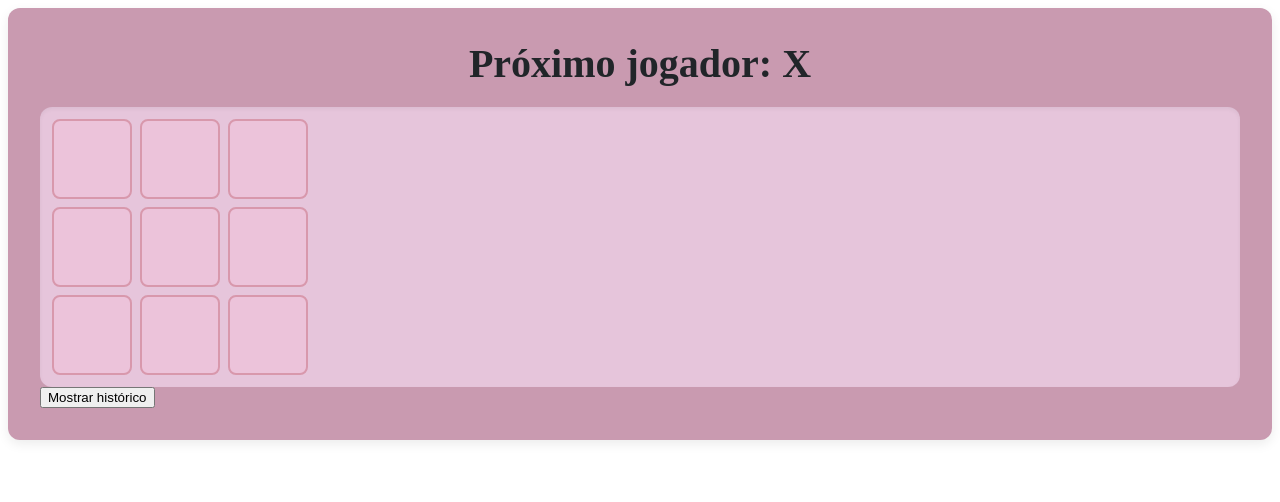
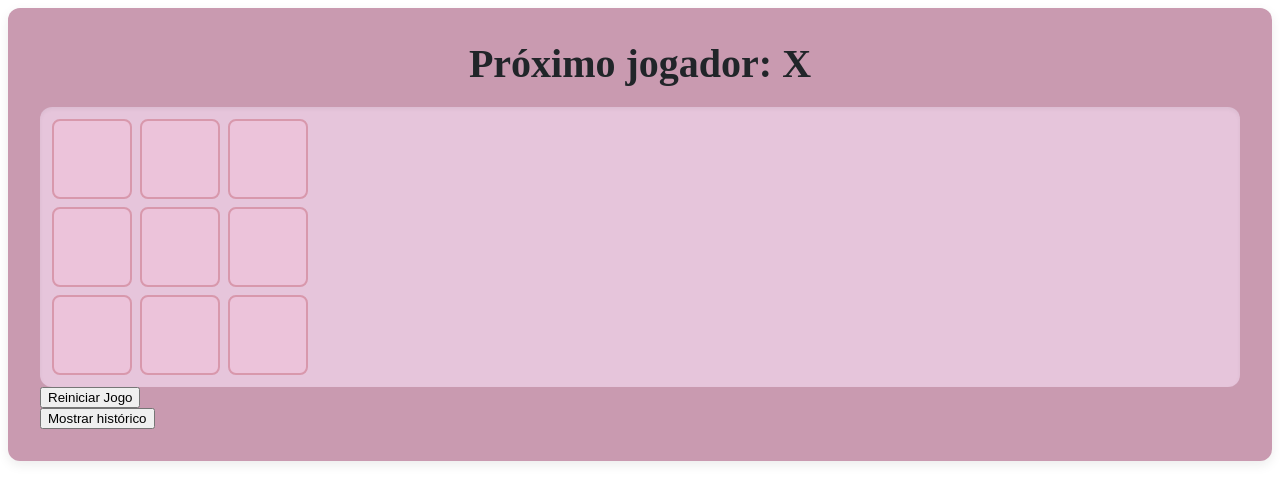
Before and after one commit to Maria-Touzo/JDV-maju-touzo, a React (Vite) app: page / in a window 1280 px wide. Shown: the top 502 px of the page. Built offline with nearby package versions, Linux system fonts and the light colour scheme.

Commit message:
add: iniciando o botão para reiniciar o jogo.

```diff
--- a/src/Components/Board/Board.jsx
+++ b/src/Components/Board/Board.jsx
@@ -7,15 +7,22 @@ import styles from"./board.module.css";
 export default function Board({ xIsNext, squares, onPlay }) {
   // Lógica de clique nos quadrados
   function handleClick(i) {
+    // // Se já houver um vencedor ou se o quadrado estiver ocupado, ignora o clique
     if (calculateWinner(squares) || squares[i]) {
       return;
     }
+
+    // Cria uma cópia do array do tabuleiro para manter a imutabilidade
     const nextSquares = squares.slice();
+
+    // Marca 'X' ou 'O' dependendo do turno atual
     if (xIsNext) {
       nextSquares[i] = 'X';
     } else {
       nextSquares[i] = 'O';
     }
+
+    // Envia o novo estado do tabuleiro para o componente pai (Game)
     onPlay(nextSquares);
   }
 
@@ -28,7 +35,7 @@ export default function Board({ xIsNext, squares, onPlay }) {
     status = 'Próximo jogador: ' + (xIsNext ? 'X' : 'O');
   }
 
-  // Retorno do elemento visual JSX
+  // Renderiza a estrutura visual do tabuleiro em JSX
   return (
     <>
       <div className={styles['board__status']}>{status}</div>
@@ -51,20 +58,18 @@ export default function Board({ xIsNext, squares, onPlay }) {
       </div>
     </>
   );
-} // <- As chaves do Board fecham AQUI!
+}
 
-// 3. Função auxiliar declarada FORA do componente Board
+// Função auxiliar que checa as 8 combinações possíveis de vitória
 function calculateWinner(squares) {
+  // Lista com todas as posições vencedoras (linhas, colunas e diagonais)
   const lines = [
-    [0, 1, 2],
-    [3, 4, 5],
-    [6, 7, 8],
-    [0, 3, 6],
-    [1, 4, 7],
-    [2, 5, 8],
-    [0, 4, 8],
-    [2, 4, 6],
+   [0, 1, 2], [3, 4, 5], [6, 7, 8], // Horizontais
+    [0, 3, 6], [1, 4, 7], [2, 5, 8], // Verticais
+    [0, 4, 8], [2, 4, 6]             // Diagonais
   ];
+
+  // Percorre a lista de combinações para verificar se alguém venceu
   for (let i = 0; i < lines.length; i++) {
     const [a, b, c] = lines[i];
     if (squares[a] && squares[a] === squares[b] && squares[a] === squares[c]) {
--- a/src/Components/Game/Game.jsx
+++ b/src/Components/Game/Game.jsx
@@ -1,40 +1,58 @@
-// src/Components/Game/Game.jsx
 
 import { useState } from 'react';
-import Board from '../Board/Board';         // Componente do tabuleiro
-import History from '../History/History';     // Componente passivo do histórico
-import styles from "./game.module.css";       // Estilos isolados com CSS Modules
+import Board from '../Board/Board';
+import History from '../History/History';
+import styles from "./game.module.css";
 
 export default function Game() {
-  // ESTADO GLOBAL 1: Array com o histórico de jogadas do jogo
+  //  Armazena o histórico do jogo como um array de matrizes de 9 posições
   const [history, setHistory] = useState([Array(9).fill(null)]);
-
-  // ESTADO GLOBAL 2: Número do movimento atual
+  // Controla o índice numérico da jogada que está sendo visualizada
   const [currentMove, setCurrentMove] = useState(0);
 
-  // DERIVAÇÃO DE ESTADO 1: Define se a vez é do jogador 'X'
+  // Define se é a vez do jogador 'X' (jogadas pares são do 'X')
   const xIsNext = currentMove % 2 === 0;
-
-  // DERIVAÇÃO DE ESTADO 2: Extrai o tabuleiro de 9 posições da jogada atual
+  // Resgata a matriz de 9 posições correspondente ao movimento atual
   const currentSquares = history[currentMove];
 
-  // Callback acionado quando uma nova jogada ocorre no Board
+//  // Callback chamado pelo Board quando uma nova jogada é realizada
   function handlePlay(nextSquares) {
+    // Cria um novo histórico mantendo até a jogada atual e adicionando o novo estado do tabuleiro
     const nextHistory = [...history.slice(0, currentMove + 1), nextSquares];
+    // Atualiza o estado do histórico com a nova lista
     setHistory(nextHistory);
+    // Atualiza o índice para apontar sempre para a última jogada feita
     setCurrentMove(nextHistory.length - 1);
   }
+
+ // Função responsável por reiniciar a partida e resetar os estados
+  function handleReset() {
+    // Redefine o histórico para apenas uma matriz de 9 posições nulas
+    setHistory([Array(9).fill(null)]);
+    // Zera o ponteiro do movimento para o início do jogo
+    setCurrentMove(0);
+  }
+
 
   return (
     <div className={`container my-4 ${styles['game']}`}>
       <div className="row justify-content-center">
 
-        {/* Coluna 1: Tabuleiro (Board) recebendo props padronizadas */}
+
         <div className="col-12 col-md-6 d-flex flex-column align-items-center mb-4 mb-md-0">
           <Board xIsNext={xIsNext} squares={currentSquares} onPlay={handlePlay} />
+
+
+          <button
+            type="button"
+            className="btn btn-danger mt-3"
+            onClick={handleReset}
+          >
+            Reiniciar Jogo
+          </button>
         </div>
 
-        {/* Coluna 2: Componente do Histórico recebendo a prop history */}
+
         <div className="col-12 col-md-4">
           <History history={history} />
         </div>
--- a/src/Components/History/History.jsx
+++ b/src/Components/History/History.jsx
@@ -2,11 +2,12 @@ import { useState } from 'react';
 import styles from './history.module.css';
 
 export default function History({ history }) {
+    // Controla a exibição/visibilidade do painel de histórico (inicia oculto/false)
   const [showHistory, setShowHistory] = useState(false);
-
+    // mapeamos o array do histórico para transformar os dados em elementos visuais
   const gameLog = history.map((squares, move) => {
-
-    const description = move > 0 ? `Jogada #${move} realizada` : 'Jogo iniciado';
+    // Define a mensagem legível em português com base no número da jogada
+  const description = move > 0 ? `Jogada #${move} realizada` : 'Jogo iniciado';
 
     return (
       <li key={move} className="mb-2">
```
